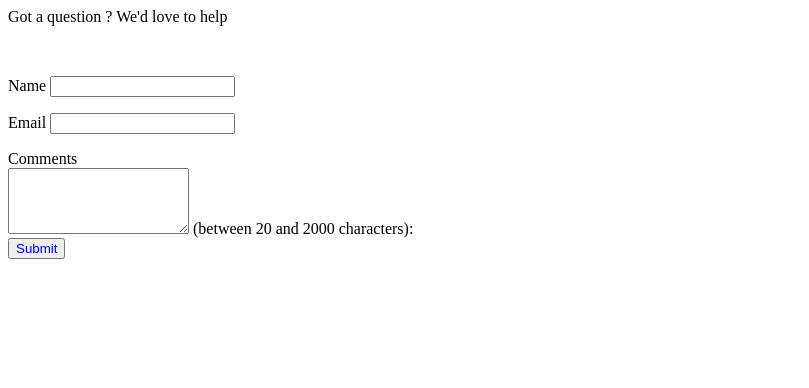
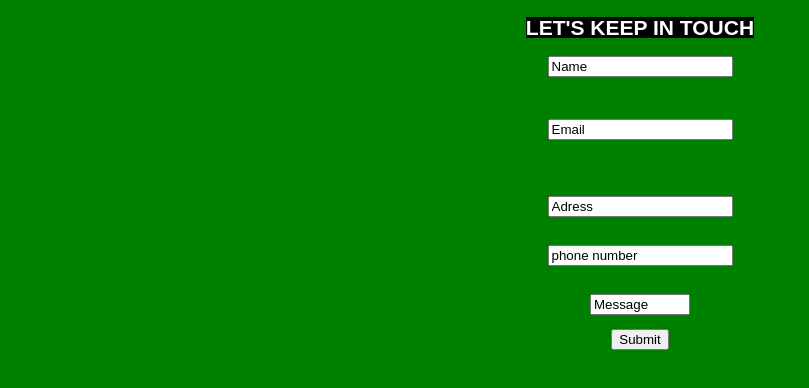
Before and after one commit to fidelis0788/hair-saloon-webside, a plain HTML site: page contact.html in a window 1280 px wide. Shown: the whole page, without its empty margins (0-809 px from the left). Drawn offline with Linux system fonts and the light colour scheme.

Commit message:
commit changes

```diff
--- /dev/null
+++ b/about.css
@@ -0,0 +1,85 @@
+body{
+
+
+}
+header{
+     font-style: oblique;
+     text-decoration: beige;
+     display: flex;
+     flex-direction: row;
+     align-items: center;
+     justify-content: center;
+     border: 2px;
+     margin: 10px ;
+     border: none;
+ }
+
+.navigation{
+    margin: auto;
+    height: 80px;
+    padding: 30px;
+
+    }
+    nav{
+    display: flex;
+    flex-direction: row;
+    padding: 10px;
+    justify-content: center;
+    font-family: Arial, Helvetica, sans-serif;
+    font-size: 14px;
+    font-weight: normal;
+    line-height: 1;
+    }
+    a{
+       margin: 20px ;
+       text-decoration: none;
+       font-family: Arial, Helvetica, sans-serif;
+       color: black;
+    }
+    .container{
+        text-align: center;
+    }
+    .icon{
+        display: flex;
+        flex-direction: row;
+        justify-content: flex-end;
+        background-color: black;
+
+
+
+    }
+
+    i{
+       align-content: space-between;
+       padding: 10px;
+       border: 1px solid;
+       margin: 10px;
+       color: white;
+       margin-right: 30px ;
+    }
+    h6{
+        color: white;
+        margin-right: 380px;
+         margin-bottom: -100px;
+         font-family: Arial, Helvetica, sans-serif;
+         font-size: 14px;
+         font-weight: normal;
+         line-height: 1;
+    }
+    img.HAIR2.jpg{
+        border: 2px solid;
+    }
+    h1{
+        display: flex;
+        font-family: Georgia, 'Times New Roman', Times, serif;
+        text-align: center;
+        background-color: black;
+        color: white;
+        width: 500px;
+        height: 35px;
+        justify-content: center;
+        align-content: center;
+        align-items: center;
+        margin-left: 450px ;
+
+    }
--- a/contact.html
+++ b/contact.html
@@ -4,25 +4,59 @@
     <meta name="viewport" content="width=device-width, initial-scale=1.0">
     <title>Document</title>
 </head>
+<style>
+ h1{ align-content: center;
+     justify-content: center;
+     background-size: contain;
+     background-color: black;
+     color:white
+
+
+
+ }
+</style>
+<style>
+section{
+    display: flex;
+    flex-direction: column;
+    justify-content: center;
+    align-items: center ;
+    align-content: center;
+
+}
+
+</style>
+<style>
+    body{
+  background-color:green;
+    font-family: Arial, Helvetica, sans-serif;
+    font-size: 14px;
+    font-weight: normal;
+    line-height: 1;
+    margin: 0;
+    min-width: 960px;
+    padding: 0;
+    }
+</style>
 <body>
-    <form>
-        <section class="has form">
+
+
+       <form>
+            <section class="has form">
+                <h1>LET'S KEEP IN TOUCH</h1>
             <form action="/action_page">
-                <p>Got a question ? We'd love to help <p><br>
-                <p>
-                <label for="name">Name</label>
-                <input type="text">
+                <input type="text" id= Name value="Name">
               </p>
               <p>
-                <label for="Email"> Email</label>
-                <input type="text"id="Email" name="Email" required></p>
-             </p>
-             <p>
-              <label for="Message">Comments</label><br>
-              <textarea id="message" rows="4" cols="20">
-              </textarea>
-               <label for="quantity">(between 20 and 2000 characters):</label><br>
-
-              <input type="submit"style=color:blue>
+                <input type="text"id="Email" value="Email" required></p>
+              </p>
+              <p>
+              <input type="text" id="adress" value="Adress">
+              </p>
+             <p><input type="text" value="phone number"></p> <br>
+            <input type="text" value=Message style="width: 100px;">
+             <label for="textarea"></label> </label><br>
+             <input type="submit">
+  </section>
 </body>
 </html>
```
Also changed, not shown: about.html (+39 -1 lines).
